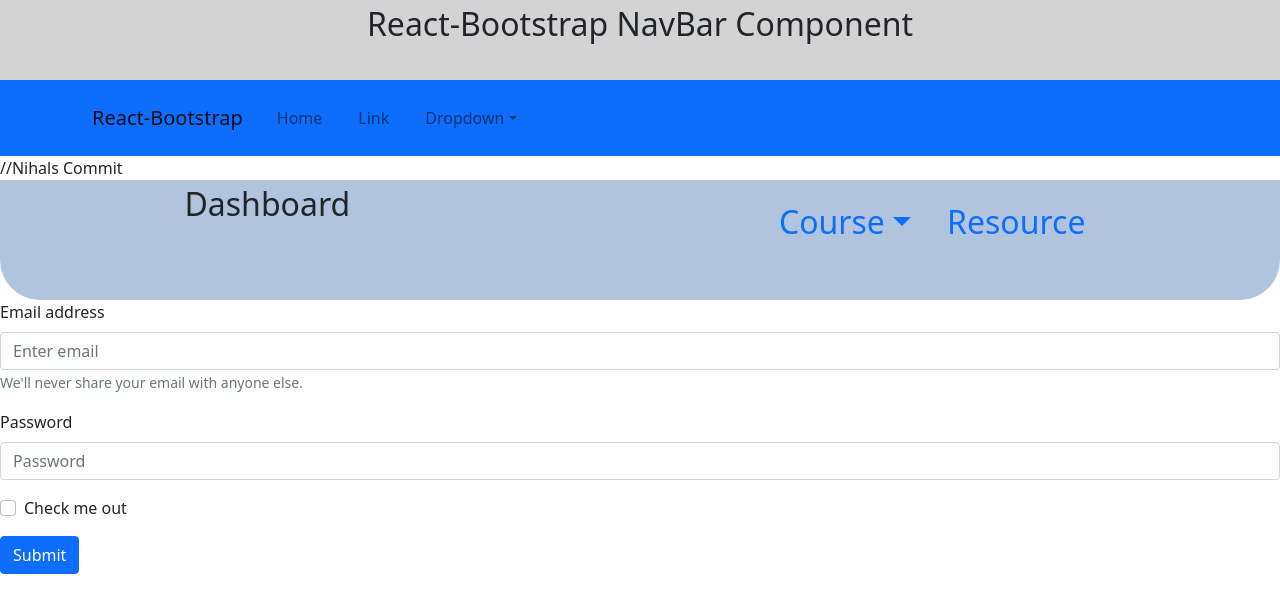
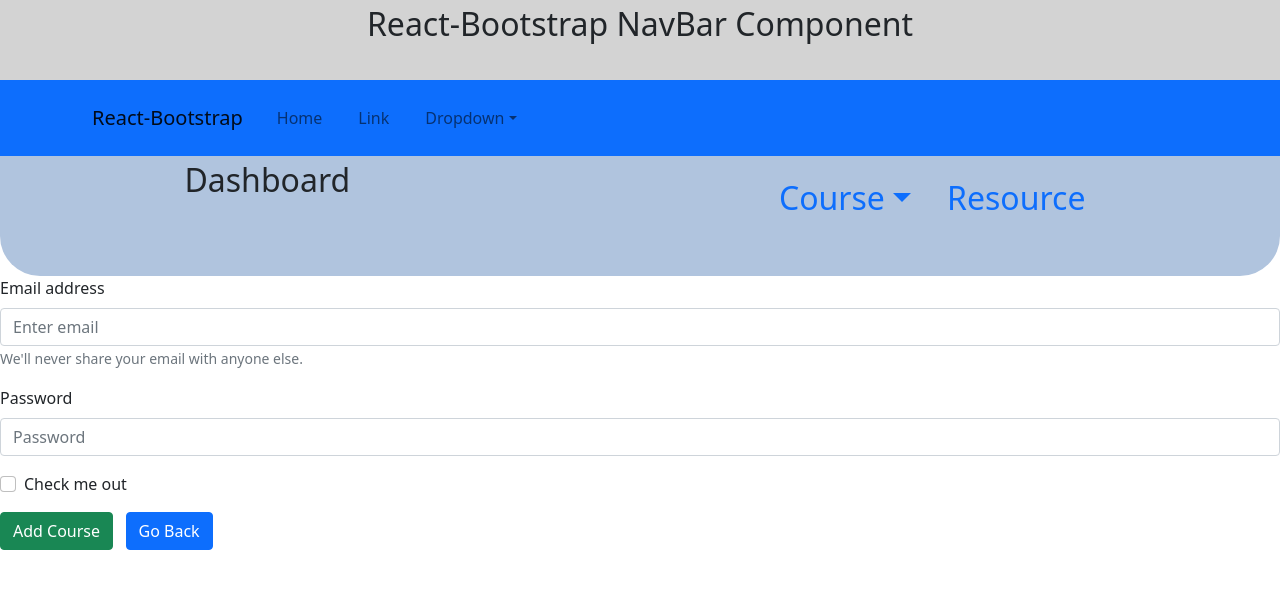
Before and after one commit to Faithinfotech-Training/Experion-Node-Team4, a React (Create React App) app: page /admin/course/add-course in a window 1280 px wide. Shown: the top 612 px of the page. Built offline with nearby package versions, Linux system fonts and the light colour scheme.

Commit message:
Nihals AddBUtton commit

```diff
--- a/src/App.js
+++ b/src/App.js
@@ -10,7 +10,7 @@
 return (
 	<>
   <Header />
-  //Nihals Commit
+
   <Routers />
 
   </>
--- a/src/pages/Course/AddCourse.js
+++ b/src/pages/Course/AddCourse.js
@@ -1,8 +1,13 @@
 import { Form, Button } from "react-bootstrap";
-
+import {useNavigate}  from 'react-router-dom';
 
 
 function AddCourse(){
+
+  let navigate = useNavigate();
+    const goBack = ()=>{
+      navigate('/admin/course')
+    }
 
     return(
         <>
@@ -22,8 +27,13 @@
   <Form.Group className="mb-3" controlId="formBasicCheckbox">
     <Form.Check type="checkbox" label="Check me out" />
   </Form.Group>
-  <Button variant="primary" type="submit">
-    Submit
+  <Button variant="success" type="submit">
+    Add Course
+  </Button>
+  &nbsp;&nbsp;&nbsp;
+
+  <Button variant="primary" type="submit" onClick = {()=> goBack()}>
+    Go Back
   </Button>
 </Form>
 </>
--- a/src/pages/Course/AddCourse/AddCourse.js
+++ b/src/pages/Course/AddCourse/AddCourse.js
@@ -41,7 +41,9 @@
   </Form.Group>
   <Button variant="success" type="submit">
     Add Course
-  </Button>&nbsp;&nbsp;&nbsp;
+  </Button>
+  &nbsp;&nbsp;&nbsp;
+
   <Button variant="primary" type="submit" onClick = {()=> goBack()}>
     Go Back
   </Button>
```
